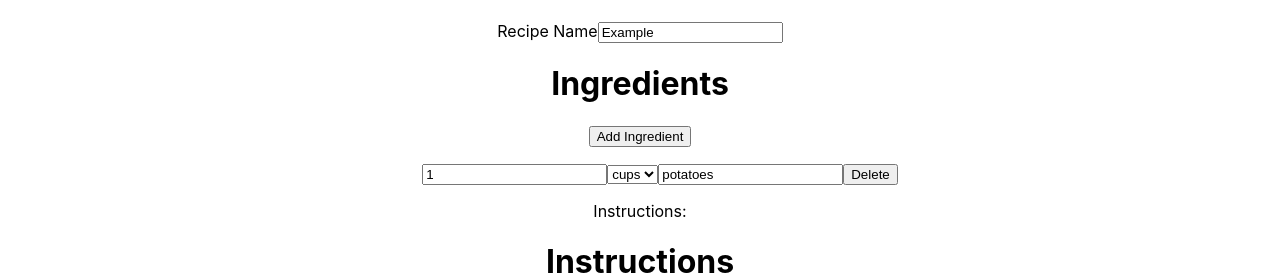
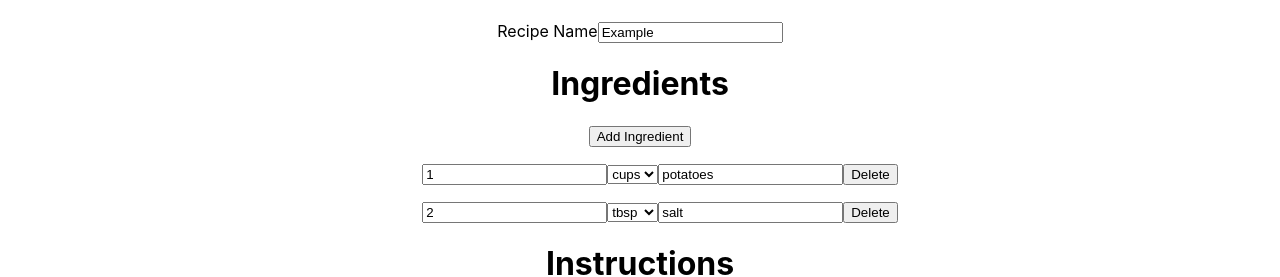
Before and after one commit to tmarquar/LifeHelp, a React (Create React App) app: page /createRecipe in a window 1280 px wide. Shown: the part 197-474 px from the top of the page. Built offline with nearby package versions, Linux system fonts and the light colour scheme.

Commit message:
get ingredient list actually listing

```diff
--- a/src/components/createInstructions.js
+++ b/src/components/createInstructions.js
@@ -11,7 +11,7 @@ class CreateInstructions extends React.Component {
             <div className="createInstructions">
                 <h1>Instructions</h1>
                 <div className="instructionsForm">
-                    <MDEditor name="instructions" value={this.props.instructions} onChange={this.props.handleIngredientChange} />
+                    <MDEditor name="instructions" value={this.props.instructions} onChange={this.props.handleInstructionChange} />
                 </div>
             </div>
         );
--- a/src/components/recipeIngredientsList.js
+++ b/src/components/recipeIngredientsList.js
@@ -7,22 +7,17 @@ import Ingredient from './ingredient';
 // the user can edit the name of each ingredient
 class RecipeIngredientsList extends React.Component {
     render() {
-        return (
-            <div className="recipeIngredientsList">
-                <h1>Ingredients</h1>
-                <button>Add Ingredient</button>
-                <div className="ingredients">
-                    <ul>
-                        <Ingredient
-                            quantity={this.props.ingredientList[0].quantity}
-                            unit={this.props.ingredientList[0].unit}
-                            ingredientName={this.props.ingredientList[0].ingredientName}
-                        />
-                    </ul>
-
-                </div>
-            </div>
-        );
+        return this.props.ingredientList.map((ingredient) => {
+            return (
+                <ul key={ingredient}>
+                    <Ingredient
+                        quantity={ingredient.quantity}
+                        unit={ingredient.unit}
+                        ingredientName={ingredient.ingredientName}
+                    />
+                </ul>
+            );
+        });
     }
 }
 
--- a/src/router.js
+++ b/src/router.js
@@ -5,7 +5,7 @@ import {
 } from "react-router-dom";
 import Home from "./screens/home";
 import App from "./App";
-import CreateRecipe from "./components/createRecipe";
+import CreateRecipe from "./screens/createRecipe";
 import About from "./screens/about";
 import ErrorPage from "./screens/error";
 
--- a/src/components/createRecipe.js
+++ b/src/screens/createRecipe.js
@@ -1,7 +1,7 @@
 // A page that will allow the user to create a new recipe
 import React from 'react';
-import RecipeIngredientsList from './recipeIngredientsList';
-import CreateInstructions from './createInstructions';
+import RecipeIngredientsList from '../components/recipeIngredientsList';
+import CreateInstructions from '../components/createInstructions';
 
 // create a CreateRecipe component that will allow the user to create a new recipe
 // the user will be able to enter the name of the recipe, the ingredients, and the instructions
@@ -27,16 +27,21 @@ class CreateRecipe extends React.Component {
             instructions: 'Test'
         }
         this.handleChange = this.handleChange.bind(this);
-        this.handleIngredientChange = this.handleIngredientChange.bind(this);
+        this.handleInstructionChange = this.handleInstructionChange.bind(this);
     }
     handleChange(e) {
         this.setState({
             [e.target.name]: e.target.value
         });
     }
+    handleInstructionChange(e) {
+        this.setState({
+            instructions: e
+        });
+    }
     handleIngredientChange(e) {
         this.setState({
-            instructions: e
+            ingredients: e
         });
     }
     render() {
@@ -48,14 +53,18 @@ class CreateRecipe extends React.Component {
                         <label>Recipe Name</label>
                         <input type="text" name="recipeName" value={this.state.recipeName} onChange={this.handleChange } />
                         {/* pass ingredientList to RecipeIngredientsList */}
-                        <RecipeIngredientsList
-                            ingredientList={this.state.ingredients}
+                        <div className="recipeIngredientsList">
+                            <h1>Ingredients</h1>
+                            <button>Add Ingredient</button>
+                            <div className="ingredients"></div>
+                            <RecipeIngredientsList
+                                ingredientList={this.state.ingredients}
 
-                        />
-                        <label>Instructions:</label>
+                            />
+                        </div>
                         <CreateInstructions
                             instructions={this.state.instructions}
-                            handleIngredientChange={this.handleIngredientChange}
+                            handleInstructionChange={this.handleInstructionChange}
                         />
                         <button>Save</button>
                     </form>
```
